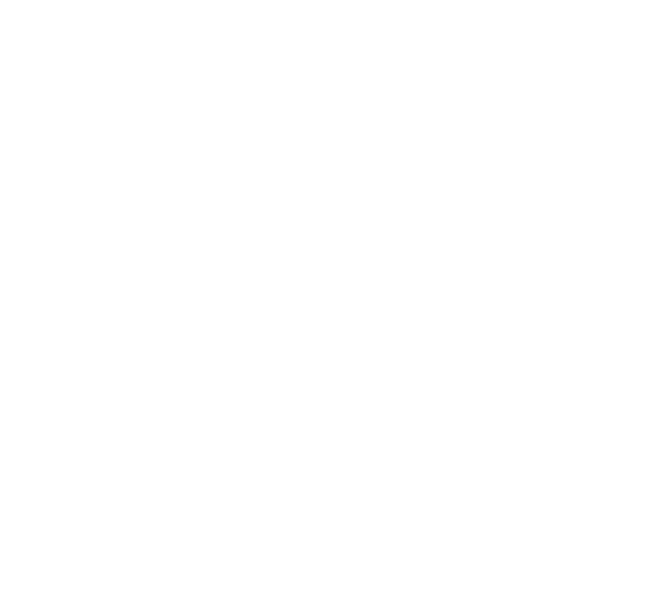
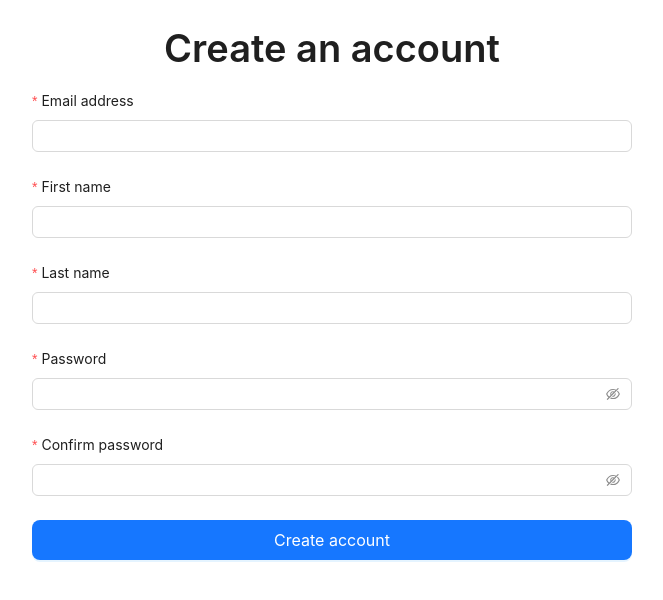
Before and after one commit to LukeSchaffel/bridal-beatz-web-frontend, a React (Create React App) app: page /signup in a window 1280 px wide. Before the commit this address had no page. Shown: the top 600 px of the page, without its empty margins (308-971 px from the left). Built offline with nearby package versions, Linux system fonts and the light colour scheme.

Commit message:
install sass, created create account form

```diff
--- a/package.json
+++ b/package.json
@@ -17,6 +17,8 @@
     "react-redux": "^8.1.3",
     "react-router-dom": "^6.20.0",
     "react-scripts": "5.0.1",
+    "sass": "^1.69.5",
+    "scss": "^0.2.4",
     "typescript": "^4.9.5",
     "web-vitals": "^2.1.4"
   },
--- /dev/null
+++ b/src/app/dashboard/signUpScreen/SignUpScreen.tsx
@@ -0,0 +1,101 @@
+import { Form, Input, Typography, Button, Col, Row } from "antd";
+import { Link } from "react-router-dom";
+import "./_signup_screen.scss";
+
+const SignUpScreen = () => {
+  const [form] = Form.useForm();
+
+  return (
+    <div className="signup-screen">
+      <Typography.Title>Create an account</Typography.Title>
+      <div>
+        <Form
+          layout="vertical"
+          className="signup-form"
+          form={form}
+          validateMessages={{ required: "${label} is required" }}
+        >
+          <Row>
+            <Col span={24}>
+              <Form.Item
+                name="email"
+                label="Email address"
+                rules={[{ required: true }]}
+              >
+                <Input />
+              </Form.Item>
+            </Col>
+            <Col span={24}>
+              <Form.Item
+                name="first_name"
+                label="First name"
+                rules={[{ required: true }]}
+              >
+                <Input />
+              </Form.Item>
+            </Col>
+            <Col span={24}>
+              <Form.Item
+                name="last_name"
+                label="Last name"
+                rules={[{ required: true }]}
+              >
+                <Input />
+              </Form.Item>
+            </Col>
+            <Col span={24}>
+              <Form.Item
+                name="password"
+                label="Password"
+                rules={[{ required: true }]}
+              >
+                <Input.Password />
+              </Form.Item>
+            </Col>
+            <Col span={24}>
+              <Form.Item
+                name="confirm-password"
+                label="Confirm password"
+                rules={[
+                  {
+                    required: true,
+                    message: "Please confirm your password!",
+                  },
+                  ({ getFieldValue }) => ({
+                    validator(_, value) {
+                      if (!value || getFieldValue("password") === value) {
+                        return Promise.resolve();
+                      }
+                      return Promise.reject(
+                        new Error(
+                          "The new password that you entered do not match!"
+                        )
+                      );
+                    },
+                  }),
+                ]}
+              >
+                <Input.Password />
+              </Form.Item>
+            </Col>
+          </Row>
+          <Col>
+            <Row align="middle" justify="center">
+              <Button
+                type="primary"
+                color="danger"
+                size="large"
+                style={{ width: "100%" }}
+                htmlType="submit"
+              >
+                Create account
+              </Button>
+            </Row>
+          </Col>
+        </Form>
+      </div>
+    </div>
+  );
+};
+
+export default SignUpScreen;
--- /dev/null
+++ b/src/app/dashboard/signUpScreen/_signup_screen.scss
@@ -0,0 +1,10 @@
+.signup-screen {
+  display: flex;
+  justify-content: center;
+  align-items: center;
+  flex-direction: column;
+}
+
+.signup-form {
+  max-width: 600px;
+}
--- a/src/app/loginScreen/LoginScreen.tsx
+++ b/src/app/loginScreen/LoginScreen.tsx
@@ -1,4 +1,5 @@
 import { Form, Input, Typography, Button, Col, Row } from "antd";
+import { Link } from "react-router-dom";
 import "./_login_screen.css";
 
 const LoginScreen = () => {
@@ -8,7 +9,7 @@ const LoginScreen = () => {
     <div className="login-screen">
       <Typography.Title>Welcome to my app</Typography.Title>
       <div>
-        <Form layout="vertical" className="login-form">
+        <Form layout="vertical" className="login-form" form={form}>
           <Row>
             <Col span={24}>
               <Form.Item name={"email"} label="Email address">
@@ -39,7 +40,9 @@ const LoginScreen = () => {
             </Row>
             <Row justify="center" align="middle">
               <Typography.Text>Don't have an account?</Typography.Text>{" "}
-              <Button type="link">Create one now.</Button>
+              <Button type="link">
+                <Link to={"/signup"}>Create one now</Link>
+              </Button>
             </Row>
           </Col>
         </Form>
--- a/src/app/router/AppRouter.tsx
+++ b/src/app/router/AppRouter.tsx
@@ -2,6 +2,7 @@ import { Routes, Route, BrowserRouter } from "react-router-dom";
 
 import DashboardLayout from "../dashboard/dashboardLayout/DashboardLayout";
 import LoginScreen from "../loginScreen/LoginScreen";
+import SignUpScreen from "../dashboard/signUpScreen/SignUpScreen";
 
 const AppRouter = () => {
   return (
@@ -9,6 +10,7 @@ const AppRouter = () => {
       <Routes>
         <Route path="/dashboard" Component={DashboardLayout} />
         <Route path="/login" Component={LoginScreen} />
+        <Route path="/signup" Component={SignUpScreen} />
       </Routes>
     </BrowserRouter>
   );
```
Also changed, not shown: 1 other file (tests, documents, lock files or other folders).
